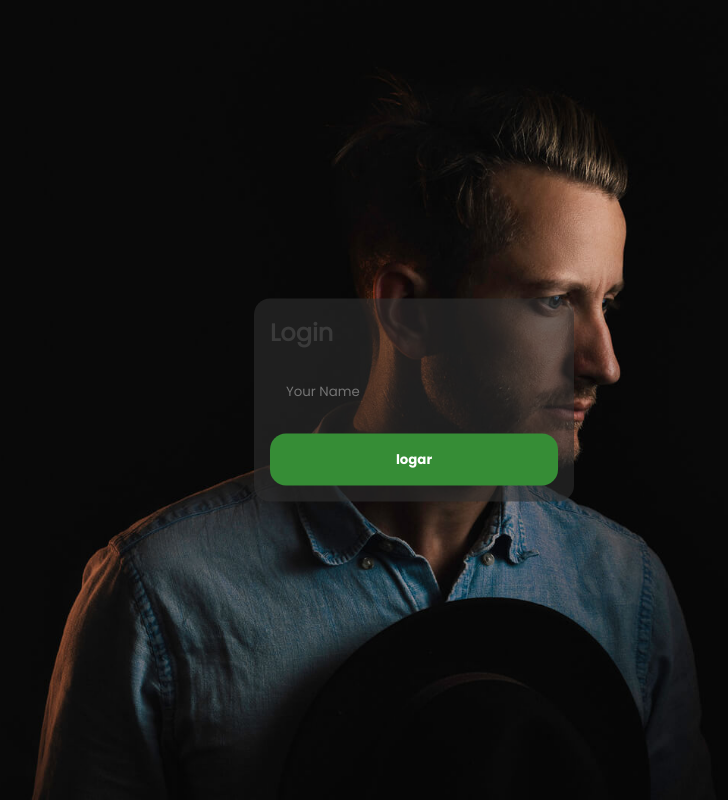
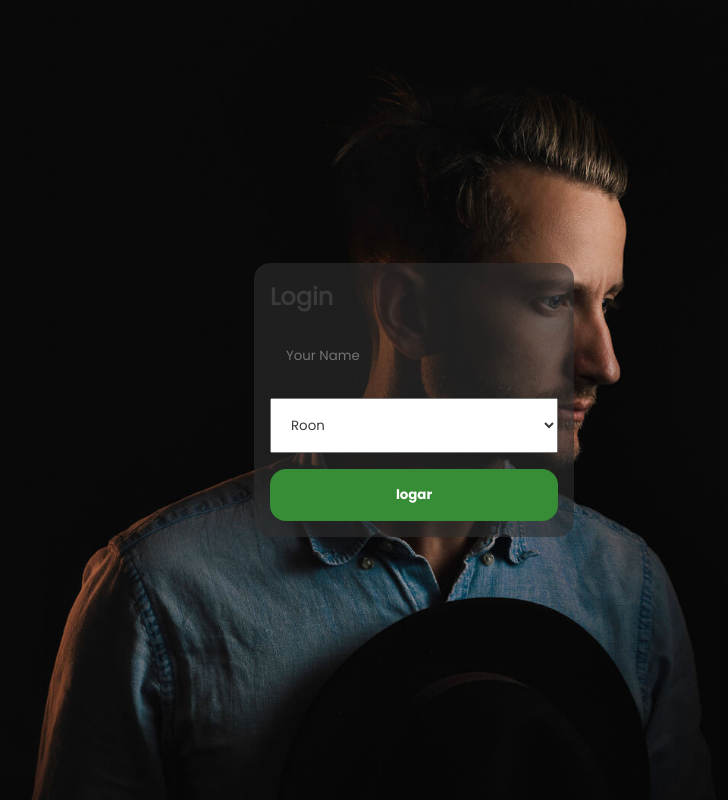
Before and after one commit to Adao-Angelo/turbo-talk-backend, a website: page signIn.html in a window 1280 px wide. Shown: the whole page, without its empty margins (226-954 px from the left). Drawn offline with Linux system fonts and the light colour scheme.

Commit message:
install dependecss

```diff
--- a/assets/css/signIn.css
+++ b/assets/css/signIn.css
@@ -43,3 +43,8 @@
 .cw {
   color: #ffffff;
 }
+select {
+  padding: 1rem;
+  margin-bottom: 1rem;
+  width: 100%;
+}
--- a/package.json
+++ b/package.json
@@ -1,6 +1,7 @@
 {
   "devDependencies": {
     "@types/express": "^4.17.21",
+    "@types/socket.io": "^3.0.2",
     "tsx": "^4.7.0",
     "typescript": "^5.3.3"
   },
@@ -13,7 +14,7 @@
     "express": "^4.18.2",
     "get-tsconfig": "^4.7.2",
     "resolve-pkg-maps": "^1.0.0",
-    "socket-io": "^1.0.0"
+    "socket.io": "^4.7.4"
   },
   "scripts": {
     "test": "echo \"Error: no test specified\" && exit 1"
--- a/signIn.html
+++ b/signIn.html
@@ -20,6 +20,11 @@
               placeholder="Your Name"
               required
             />
+            <select name="select_roon" id="select_roon">
+              <option value="-1">Roon</option>
+              <option value="node">Node</option>
+              <option value="java">java</option>
+            </select>
             <button type="submit" class="cw">logar</button>
           </div>
         </form>
```
Also changed, not shown: .md (deleted), 1 other file.
